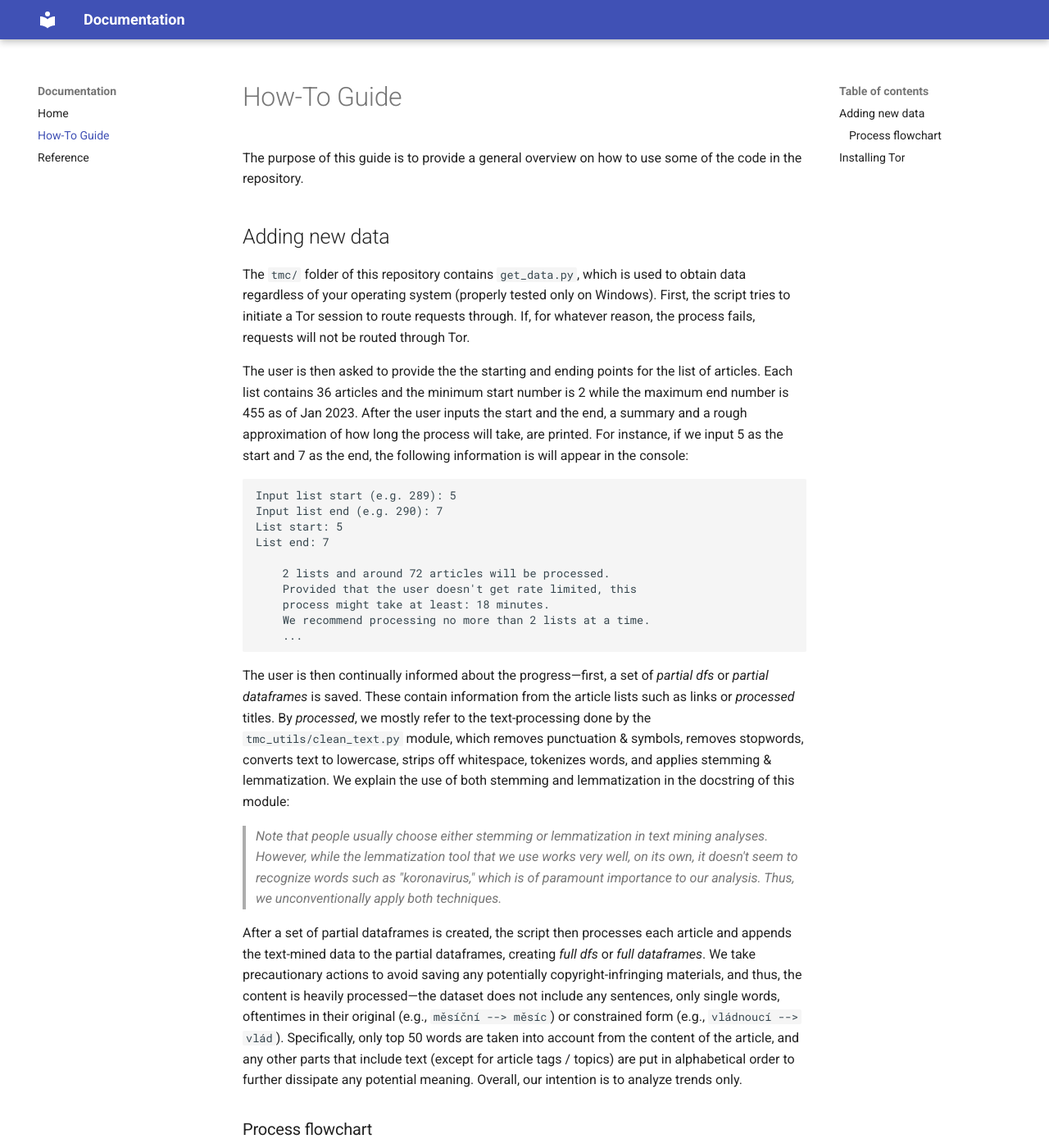
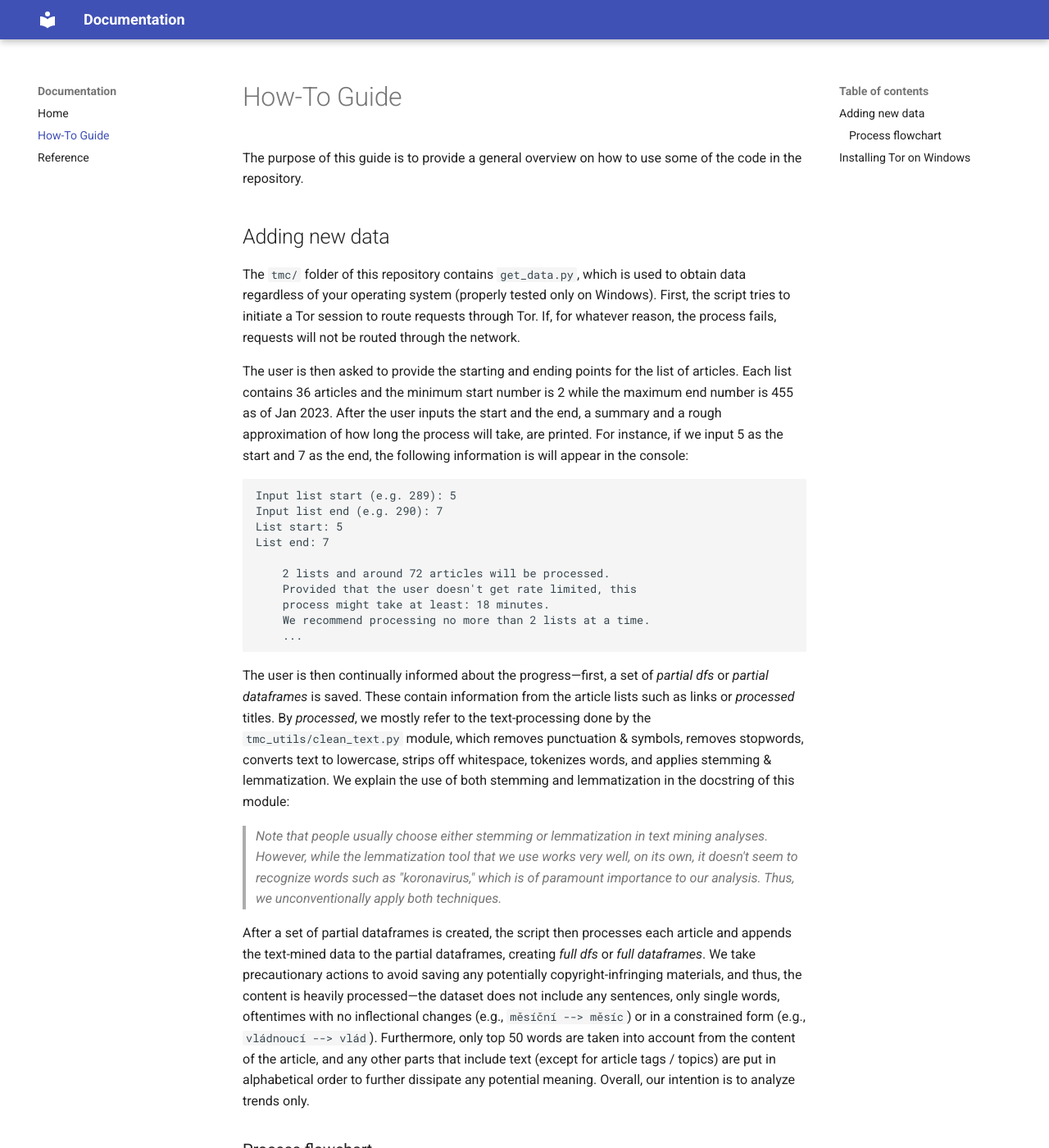
Before and after one commit to rnd195/text-mining-covid, an MkDocs documentation site: the page built from assets/docs_md/how-to-guide.md, in a window 1280 px wide and 1400 px high. Shown: the whole window at 82% size. Built offline with MkDocs 1.6.1 and Material for MkDocs 9.7.7, drawn with Linux system fonts in a browser that asks for light colours; some of the changed text lies outside the part shown.

Commit message:
Update docs and fix bugs

````diff
--- a/assets/docs_md/how-to-guide.md
+++ b/assets/docs_md/how-to-guide.md
@@ -2,9 +2,9 @@
 
 ## Adding new data
 
-The `tmc/` folder of this repository contains `get_data.py`, which is used to obtain data regardless of your operating system (properly tested only on Windows). First, the script tries to initiate a Tor session to route requests through. If, for whatever reason, the process fails, requests will not be routed through Tor.
+The `tmc/` folder of this repository contains `get_data.py`, which is used to obtain data regardless of your operating system (properly tested only on Windows). First, the script tries to initiate a Tor session to route requests through Tor. If, for whatever reason, the process fails, requests will not be routed through the network.
 
-The user is then asked to provide the the starting and ending points for the list of articles. Each list contains 36 articles and the minimum start number is 2 while the maximum end number is 455 as of Jan 2023. After the user inputs the start and the end, a summary and a rough approximation of how long the process will take, are printed. For instance, if we input 5 as the start and 7 as the end, the following information is will appear in the console:
+The user is then asked to provide the starting and ending points for the list of articles. Each list contains 36 articles and the minimum start number is 2 while the maximum end number is 455 as of Jan 2023. After the user inputs the start and the end, a summary and a rough approximation of how long the process will take, are printed. For instance, if we input 5 as the start and 7 as the end, the following information is will appear in the console:
 
 ```
 Input list start (e.g. 289): 5
@@ -23,23 +23,23 @@
 
 > *Note that people usually choose either stemming or lemmatization in text mining analyses. However, while the lemmatization tool that we use works very well, on its own, it doesn't seem to recognize words such as "koronavirus," which is of paramount importance to our analysis. Thus, we unconventionally apply both techniques.*
 
-After a set of partial dataframes is created, the script then processes each article and appends the text-mined data to the partial dataframes, creating *full dfs* or *full dataframes*. We take precautionary actions to avoid saving any potentially copyright-infringing materials, and thus, the content is heavily processed—the dataset does not include any sentences, only single words, oftentimes in their original (e.g., `měsíční --> měsíc`) or constrained form (e.g., `vládnoucí --> vlád`). Specifically, only top 50 words are taken into account from the content of the article, and any other parts that include text (except for article tags / topics) are put in alphabetical order to further dissipate any potential meaning. Overall, our intention is to analyze trends only.
+After a set of partial dataframes is created, the script then processes each article and appends the text-mined data to the partial dataframes, creating *full dfs* or *full dataframes*. We take precautionary actions to avoid saving any potentially copyright-infringing materials, and thus, the content is heavily processed—the dataset does not include any sentences, only single words, oftentimes with no inflectional changes (e.g., `měsíční --> měsíc`) or in a constrained form (e.g., `vládnoucí --> vlád`). Furthermore, only top 50 words are taken into account from the content of the article, and any other parts that include text (except for article tags / topics) are put in alphabetical order to further dissipate any potential meaning. Overall, our intention is to analyze trends only.
 
 ### Process flowchart
 
-Below is a detailed flowchart of how the scripts in this repository interact to generate new data. The inputs are: article list link, start number, and end number. The output is a *full dataframe* as explained above.
+Below is a detailed flowchart of how the scripts in this repository interact to generate new data. The inputs are: *article list link*, *start number*, and *end number*. The output is a *full dataframe* as explained above.
 
 ![diagram](how-to-guide.assets/diagram.jpg)
 
-Note the key aspect of this project is to access archived or cached sites in order to minimize the traffic on the original website. We take additional steps in practicing ethical web scraping by, for example, making the time between requests relatively long by default.
+Note that the key aspect of this project is to access archived or cached sites in order to minimize the traffic on the original website. We take additional steps in practicing ethical web scraping by, for example, making the time between requests relatively long by default.
 
 
 
-## Installing Tor
+## Installing Tor on Windows
 
 In this project, it is possible (and preferred) to route your requests through Tor on Windows. A convenient way of installing Tor on your <u>Windows</u> personal computer:
 
-1. Install Chocolatey Package Manager https://chocolatey.org/install#individual
+1. Install Chocolatey Package Manager <https://chocolatey.org/install#individual>
 
 2. Open `cmd.exe` with admin privileges
 
--- a/docs/index.html
+++ b/docs/index.html
@@ -279,7 +279,7 @@
 <h1 id="project-documentation">Project documentation</h1>
 <p>This is the documentation for the final project for the Data Processing in Python course at IES FSV CUNI in WS 2022/23 authored by Martin Řanda &amp; David Černý.</p>
 <p>The <strong>How-To Guide</strong> section contains tutorials on how to obtain new data and install Tor.</p>
-<p>In the <strong>Reference</strong> section, we provide docstring for all the functions in this repository.</p>
+<p>In the <strong>Reference</strong> section, we provide docstrings for all the functions in this repository.</p>
 <h2 id="project-layout">Project layout</h2>
 <pre><code>text-mining-covid/
 ├─ assets/ # Images and documentation
--- a/docs/sitemap.xml
+++ b/docs/sitemap.xml
@@ -2,17 +2,17 @@
 <urlset xmlns="http://www.sitemaps.org/schemas/sitemap/0.9">
     <url>
          <loc>None</loc>
-         <lastmod>2023-01-28</lastmod>
+         <lastmod>2023-01-29</lastmod>
          <changefreq>daily</changefreq>
     </url>
     <url>
          <loc>None</loc>
-         <lastmod>2023-01-28</lastmod>
+         <lastmod>2023-01-29</lastmod>
          <changefreq>daily</changefreq>
     </url>
     <url>
          <loc>None</loc>
-         <lastmod>2023-01-28</lastmod>
+         <lastmod>2023-01-29</lastmod>
          <changefreq>daily</changefreq>
     </url>
 </urlset>
````
Also changed, not shown: assets/docs_md/index.md (+1 -1 lines), docs/how-to-guide.html (+11 -11 lines), 4 other files.
